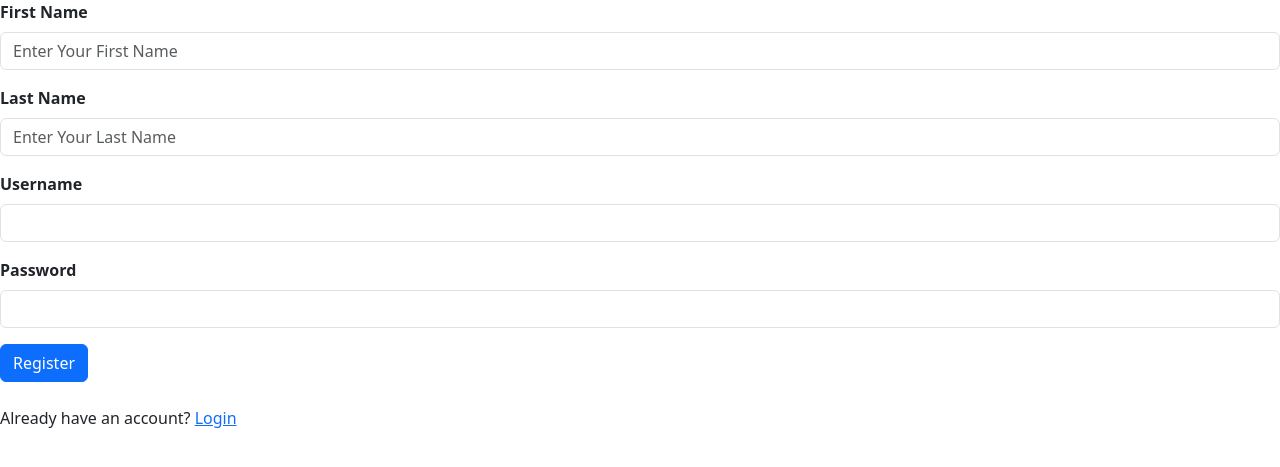
After one commit to anjala03/Recipe-Project, a Django app: page /register/ in a window 1280 px wide. The commit adds this page. Shown: the top 467 px of the page. Run offline with Django 3.2, Linux system fonts and the light colour scheme; parts of the project's set-up code (start-up, migrations or seed data) failed here and were passed over.

Commit message:
authentication level first

```diff
--- a/Menu/models.py
+++ b/Menu/models.py
@@ -1,7 +1,13 @@
 from django.db import models
+from django.contrib.auth.models import User
+
+
+
 
 # Create your models here.
 class Recipe(models.Model):
+    # user=models.ForeignKey(User, on_delete=models.SET_NULL, null=True, blank=True )
+    user=models.ForeignKey(User, on_delete=models.CASCADE )
     recipe_name=models.TextField()
     veg_included=models.CharField(max_length=100)
     recipe_descrip=models.TextField()
--- /dev/null
+++ b/Menu/templates/htmlsss/register.html
@@ -0,0 +1,34 @@
+{% extends "base.html"%}
+{% block start %}
+<form method="POST">
+    {% csrf_token %}
+    <div class="mb-3">
+        <label for="formGroupExampleInput" class="form-label"> <b> First Name </b></label>
+        <input name= "firstname" type="text" class="form-control" id="formGroupExampleInput" placeholder="Enter Your First Name ">
+      </div>
+      <div class="mb-3">
+        <label for="formGroupExampleInput2" class="form-label"> <b> Last Name  </b></label>
+        <input  name= "lastname"  type="text" class="form-control" id="formGroupExampleInput2" placeholder="Enter Your Last Name ">
+      </div>
+
+    <div class="mb-3">
+      <label for="exampleInputEmail1" class="form-label"> <b> Username </b> </label>
+      <input name="username" type="text" class="form-control" id="exampleInputEmail1" aria-describedby="emailHelp">
+      <div id="emailHelp" class="form-text"></div>
+    </div>
+    <div class="mb-3">
+      <label for="exampleInputPassword1" class="form-label"><b> Password </b></label>
+      <input name="password" type="password" class="form-control" id="exampleInputPassword1">
+    </div>
+
+    <button type="submit" class="btn btn-primary">Register </button>
+  </form>
+{% if success_msg %}
+    <div class="alert alert-success" role="alert">
+        {{success_msg}}
+    </div>
+{% endif %}
+<br>
+
+<p> Already have an account? <a href="{% url 'login' %}">Login </a>   </p>
+{% endblock %}
--- a/Menu/templates/htmlsss/show_recipe.html
+++ b/Menu/templates/htmlsss/show_recipe.html
@@ -1,7 +1,9 @@
 {% extends "base.html" %}
 {% load static %}
 {% block start %}
-<a href="{% url 'add_recipe' %}"> Add Recipe </a>
+<a href="{% url 'add_recipe' %}"> Add Recipe |  </a>
+<br>
+<a href="{% url 'basepage' %}"> Base page </a>
     <div class="container">
         <table  class="table table-bordered">
 
--- a/Menu/views.py
+++ b/Menu/views.py
@@ -1,6 +1,7 @@
 from django.shortcuts import render,redirect
+from django.db.models import Q
 from django.shortcuts import get_object_or_404
-from django.views.decorators.csrf import csrf_exempt
+from django.contrib.auth.models import User
 from django.http import HttpResponse
 from Menu.models import Recipe
 # Create your views here.
@@ -49,6 +50,7 @@ def show_recipes(request):
 
 def delete_recipe(request, id):
     recipe = get_object_or_404(Recipe, id=id)
+    # this is to check if the id is available or not, it wil return none in case no such id is available. Has to pass the modle name as the first parameter
     recipe.delete()
     return redirect("/show_recipes")
 
@@ -61,11 +63,33 @@ def delete_recipe(request, id):
 
 def search_recipe(request):
     if request.method=="POST":
-        recipe_Name=request.POST.get("query")
-        desired_recipe=Recipe.objects.filter(recipe_name=recipe_Name)
+        recipe_Name=request.POST.get("query").strip()
+        # the Q string is used to encapsulate the filter even more. The starts with check the starting word and search if the searced keyword matches or not.
+        # the icontains is used to handle case sensitivity.
+        desired_recipe=Recipe.objects.filter(Q(recipe_name__startswith=recipe_Name)|Q(recipe_name__icontains=recipe_Name))
         context={"desired_recipe":desired_recipe}
         return render(request, "htmlsss/search_recipe.html", context)
     return render(request, "recipe.html")
 
 def success_msg(request):
     return render (request, "htmlsss/success.html")
+
+def login(request):
+    return render(request, "htmlsss/login.html")
+
+
+def register(request):
+    if request.method== "POST":
+        data=request.POST
+        firstname= data.get("firstname")
+        lastname= data.get("lastname")
+        username= data.get("username")
+        password=data.get("password")
+        User.objects.create_user(
+            username=username,
+            password=password,
+            first_name=firstname,
+            last_name=lastname
+            )
+        return render (request, "htmlsss/register.html", context= {"success_msg":"Registration done successfully"})
+    return render(request, "htmlsss/register.html", context={"firstname":[], "lastname":[], "username":[], "password":[]})
--- a/recipesproject/urls.py
+++ b/recipesproject/urls.py
@@ -29,6 +29,9 @@ urlpatterns = [
     path('search/', search_recipe, name="search"),
     path('show_recipes/', show_recipes, name="show_recipes"),
     path('success_msg/', success_msg, name="success_msg"),
+    path('login/', login, name="login"),
+    path('register/', register, name="register"),
+
 
 
 
```
Also changed, not shown: Menu/templates/htmlsss/login.html (added, +28 -0 lines), Menu/migrations/0004_recipe_user.py (added), Menu/migrations/0005_alter_recipe_user.py (added), db.sqlite3.
